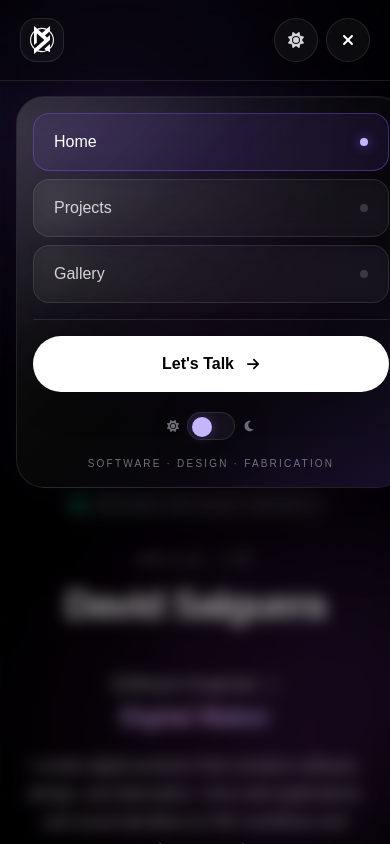
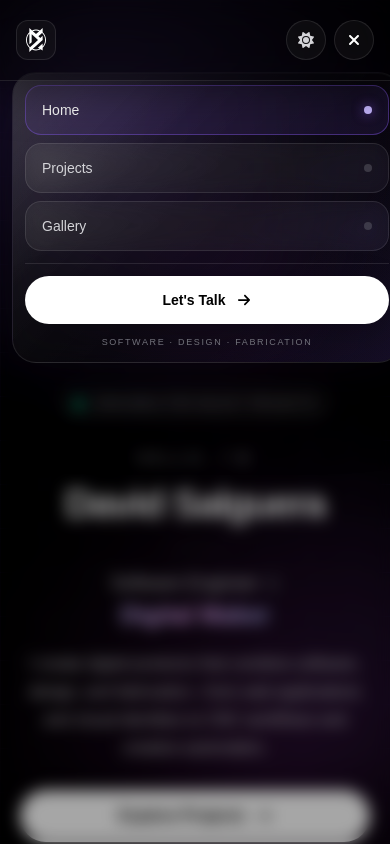
Before and after one commit to dsalguera/Salguera_Studio, a Next.js app: page / in a window 390 px wide. Both pictures are taken after a click on the button 348 px from the left and 40 px from the top of the page. Shown: the top 844 px of the page. Built offline with nearby package versions, Linux system fonts and the light colour scheme.

Commit message:
Navbar Fix

```diff
--- a/components/LoadingScreen.tsx
+++ b/components/LoadingScreen.tsx
@@ -18,33 +18,78 @@ export default function LoadingScreen({ children }: LoadingScreenProps) {
 
   return (
     <>
-      <AnimatePresence mode="wait">
+      <AnimatePresence>
         {loading && (
-          <motion.div initial={{ opacity: 1 }} exit={{ opacity: 0 }} transition={{ duration: 0.45, ease: [0.22, 1, 0.36, 1] }} className="fixed inset-0 z-[9999] flex min-h-[100svh] items-center justify-center overflow-hidden bg-[var(--page-background)]">
+          <motion.div
+            initial={{ opacity: 1 }}
+            exit={{ opacity: 0 }}
+            transition={{ duration: 0.45, ease: [0.22, 1, 0.36, 1] }}
+            className="fixed inset-0 z-[9999] flex min-h-[100svh] items-center justify-center overflow-hidden bg-[var(--page-background)]"
+          >
             <div className="theme-grid pointer-events-none absolute inset-0 bg-[size:44px_44px] opacity-60 sm:bg-[size:60px_60px]" />
             <div className="theme-glow-primary pointer-events-none absolute left-1/2 top-1/2 h-[360px] w-[360px] -translate-x-1/2 -translate-y-1/2 rounded-full opacity-30 blur-[80px] sm:h-[560px] sm:w-[560px]" />
 
-            <motion.div initial={{ opacity: 0, y: 18, scale: 0.96 }} animate={{ opacity: 1, y: 0, scale: 1 }} transition={{ duration: 0.6, ease: [0.22, 1, 0.36, 1] }} className="relative flex flex-col items-center text-center">
-              <motion.div animate={{ scale: [1, 1.04, 1] }} transition={{ duration: 1.8, repeat: Infinity, ease: "easeInOut" }} className="theme-card relative flex h-24 w-24 items-center justify-center overflow-hidden rounded-[2rem] border sm:h-28 sm:w-28">
+            <motion.div
+              initial={{ opacity: 0, y: 18, scale: 0.96 }}
+              animate={{ opacity: 1, y: 0, scale: 1 }}
+              transition={{ duration: 0.6, ease: [0.22, 1, 0.36, 1] }}
+              className="relative flex flex-col items-center text-center"
+            >
+              <motion.div
+                animate={{ scale: [1, 1.04, 1] }}
+                transition={{ duration: 1.8, repeat: Infinity, ease: "easeInOut" }}
+                className="theme-card relative flex h-24 w-24 items-center justify-center overflow-hidden rounded-[2rem] border sm:h-28 sm:w-28"
+              >
                 <div className="theme-glow-primary pointer-events-none absolute inset-0 rounded-[inherit] opacity-25 blur-[24px]" />
-                <Image src="/logo.svg" alt="DSM Studio logo" width={58} height={58} priority className="navbar-logo relative h-14 w-auto sm:h-16" />
+
+                <Image
+                  src="/logo.svg"
+                  alt="DSM Studio logo"
+                  width={58}
+                  height={58}
+                  priority
+                  className="navbar-logo relative h-14 w-auto sm:h-16"
+                />
               </motion.div>
 
-              <motion.p initial={{ opacity: 0, y: 8 }} animate={{ opacity: 1, y: 0 }} transition={{ delay: 0.2, duration: 0.45 }} className="accent-text mt-6 text-xs font-semibold uppercase tracking-[0.34em] sm:text-sm">DSM Studio</motion.p>
+              <motion.p
+                initial={{ opacity: 0, y: 8 }}
+                animate={{ opacity: 1, y: 0 }}
+                transition={{ delay: 0.2, duration: 0.45 }}
+                className="accent-text mt-6 text-xs font-semibold uppercase tracking-[0.34em] sm:text-sm"
+              >
+                DSM Studio
+              </motion.p>
 
-              <motion.p initial={{ opacity: 0 }} animate={{ opacity: 1 }} transition={{ delay: 0.35, duration: 0.45 }} className="theme-text-muted mt-3 text-sm">Preparing the experience</motion.p>
+              <motion.p
+                initial={{ opacity: 0 }}
+                animate={{ opacity: 1 }}
+                transition={{ delay: 0.35, duration: 0.45 }}
+                className="theme-text-muted mt-3 text-sm"
+              >
+                Preparing the experience
+              </motion.p>
 
               <div className="theme-surface mt-6 h-1 w-36 overflow-hidden rounded-full border">
-                <motion.div initial={{ x: "-100%" }} animate={{ x: "100%" }} transition={{ duration: 1.1, repeat: Infinity, ease: "easeInOut" }} className="h-full w-1/2 rounded-full bg-[linear-gradient(90deg,var(--accent-1),var(--accent-2),var(--accent-3))]" />
+                <motion.div
+                  initial={{ x: "-100%" }}
+                  animate={{ x: "100%" }}
+                  transition={{ duration: 1.1, repeat: Infinity, ease: "easeInOut" }}
+                  className="h-full w-1/2 rounded-full bg-[linear-gradient(90deg,var(--accent-1),var(--accent-2),var(--accent-3))]"
+                />
               </div>
             </motion.div>
           </motion.div>
         )}
       </AnimatePresence>
 
-      <motion.div initial={{ opacity: 0 }} animate={{ opacity: loading ? 0 : 1 }} transition={{ duration: 0.45 }} className={loading ? "pointer-events-none" : ""}>
+      <div
+        className={`transition-opacity duration-500 ${
+          loading ? "pointer-events-none opacity-0" : "opacity-100"
+        }`}
+      >
         {children}
-      </motion.div>
+      </div>
     </>
   );
 }
--- a/components/Navbar.tsx
+++ b/components/Navbar.tsx
@@ -3,7 +3,7 @@
 import Image from "next/image";
 import Link from "next/link";
 import { usePathname } from "next/navigation";
-import { useEffect, useState } from "react";
+import { useEffect, useRef, useState } from "react";
 import { AnimatePresence, motion } from "framer-motion";
 import { FaArrowRight, FaBars, FaMoon, FaSun, FaXmark } from "react-icons/fa6";
 
@@ -17,6 +17,7 @@ const links = [
 
 export default function Navbar() {
   const pathname = usePathname();
+  const scrollPosition = useRef(0);
   const [scrolled, setScrolled] = useState(false);
   const [menuOpen, setMenuOpen] = useState(false);
   const [theme, setTheme] = useState<ThemeName>("dark");
@@ -40,9 +41,38 @@ export default function Navbar() {
   useEffect(() => setMenuOpen(false), [pathname]);
 
   useEffect(() => {
-    document.body.style.overflow = menuOpen ? "hidden" : "";
+    if (menuOpen) {
+      scrollPosition.current = window.scrollY;
+      document.body.style.position = "fixed";
+      document.body.style.top = `-${scrollPosition.current}px`;
+      document.body.style.left = "0";
+      document.body.style.right = "0";
+      document.body.style.width = "100%";
+      document.body.style.overflow = "hidden";
+    } else {
+      const savedPosition = scrollPosition.current;
+      document.body.style.position = "";
+      document.body.style.top = "";
+      document.body.style.left = "";
+      document.body.style.right = "";
+      document.body.style.width = "";
+      document.body.style.overflow = "";
+
+      if (savedPosition > 0) {
+        window.scrollTo({ top: savedPosition, behavior: "instant" });
+      }
+    }
+
     return () => {
+      const savedPosition = scrollPosition.current;
+      document.body.style.position = "";
+      document.body.style.top = "";
+      document.body.style.left = "";
+      document.body.style.right = "";
+      document.body.style.width = "";
       document.body.style.overflow = "";
+
+      if (savedPosition > 0) window.scrollTo(0, savedPosition);
     };
   }, [menuOpen]);
 
@@ -57,11 +87,11 @@ export default function Navbar() {
   return (
     <>
       <nav className={`fixed inset-x-0 top-0 z-50 border-b transition-all duration-500 ${scrolled || menuOpen ? "border-[var(--border)] bg-[color:var(--surface-strong)] shadow-[0_12px_45px_var(--shadow-color)] backdrop-blur-2xl" : "border-transparent bg-transparent"}`}>
-        <div className={`mx-auto grid max-w-[1500px] grid-cols-[1fr_auto] items-center px-5 transition-all duration-500 sm:px-8 lg:grid-cols-3 lg:px-16 xl:px-20 ${scrolled ? "h-16" : "h-20"}`}>
+        <div className={`mx-auto grid max-w-[1500px] grid-cols-[1fr_auto] items-center px-4 transition-all duration-500 sm:px-8 lg:grid-cols-3 lg:px-16 xl:px-20 ${scrolled ? "h-16" : "h-20"}`}>
           <div className="flex justify-start">
-            <Link href="/" aria-label="Go to homepage" className="theme-surface group relative flex h-11 w-11 items-center justify-center overflow-hidden rounded-2xl border transition duration-300 hover:scale-105">
+            <Link href="/" aria-label="Go to homepage" className="theme-surface group relative flex h-10 w-10 items-center justify-center overflow-hidden rounded-xl border transition duration-300 hover:scale-105 sm:h-11 sm:w-11 sm:rounded-2xl">
               <div className="theme-glow-primary pointer-events-none absolute inset-0 rounded-[inherit] opacity-0 blur-[18px] transition-opacity duration-300 group-hover:opacity-25" />
-              <Image src="/logo.svg" alt="DSM Studio logo" width={30} height={30} priority className="navbar-logo relative h-7 w-auto transition-transform duration-300 group-hover:scale-105" />
+              <Image src="/logo.svg" alt="DSM Studio logo" width={30} height={30} priority className="navbar-logo relative h-6 w-auto transition-transform duration-300 group-hover:scale-105 sm:h-7" />
             </Link>
           </div>
 
@@ -79,16 +109,12 @@ export default function Navbar() {
           </div>
 
           <div className="hidden items-center justify-end gap-3 lg:flex">
-            <button type="button" onClick={toggleTheme} aria-label={theme === "dark" ? "Switch to light mode" : "Switch to dark mode"} title={theme === "dark" ? "Switch to light mode" : "Switch to dark mode"} className="theme-surface theme-text-secondary group flex h-11 w-11 items-center justify-center rounded-full border transition duration-300 hover:-translate-y-0.5 hover:text-[var(--accent-1)]">
+            <button type="button" onClick={toggleTheme} aria-label={theme === "dark" ? "Switch to light mode" : "Switch to dark mode"} className="theme-surface theme-text-secondary flex h-11 w-11 items-center justify-center rounded-full border transition duration-300 hover:-translate-y-0.5 hover:text-[var(--accent-1)]">
               <AnimatePresence mode="wait" initial={false}>
                 {themeReady && theme === "dark" ? (
-                  <motion.span key="desktop-sun" initial={{ opacity: 0, rotate: -90, scale: 0.75 }} animate={{ opacity: 1, rotate: 0, scale: 1 }} exit={{ opacity: 0, rotate: 90, scale: 0.75 }} transition={{ duration: 0.2 }}>
-                    <FaSun />
-                  </motion.span>
+                  <motion.span key="desktop-sun" initial={{ opacity: 0, rotate: -90, scale: 0.75 }} animate={{ opacity: 1, rotate: 0, scale: 1 }} exit={{ opacity: 0, rotate: 90, scale: 0.75 }} transition={{ duration: 0.2 }}><FaSun /></motion.span>
                 ) : (
-                  <motion.span key="desktop-moon" initial={{ opacity: 0, rotate: 90, scale: 0.75 }} animate={{ opacity: 1, rotate: 0, scale: 1 }} exit={{ opacity: 0, rotate: -90, scale: 0.75 }} transition={{ duration: 0.2 }}>
-                    <FaMoon />
-                  </motion.span>
+                  <motion.span key="desktop-moon" initial={{ opacity: 0, rotate: 90, scale: 0.75 }} animate={{ opacity: 1, rotate: 0, scale: 1 }} exit={{ opacity: 0, rotate: -90, scale: 0.75 }} transition={{ duration: 0.2 }}><FaMoon /></motion.span>
                 )}
               </AnimatePresence>
             </button>
@@ -100,42 +126,35 @@ export default function Navbar() {
           </div>
 
           <div className="flex items-center justify-end gap-2 lg:hidden">
-            <button type="button" onClick={toggleTheme} aria-label={theme === "dark" ? "Switch to light mode" : "Switch to dark mode"} className="theme-surface theme-text-secondary flex h-11 w-11 items-center justify-center rounded-full border text-base transition duration-300">
+            <button type="button" onClick={toggleTheme} aria-label={theme === "dark" ? "Switch to light mode" : "Switch to dark mode"} className="theme-surface theme-text-secondary flex h-10 w-10 items-center justify-center rounded-full border text-sm transition duration-300 sm:h-11 sm:w-11 sm:text-base">
               <AnimatePresence mode="wait" initial={false}>
                 {themeReady && theme === "dark" ? (
-                  <motion.span key="mobile-sun" initial={{ opacity: 0, rotate: -90, scale: 0.75 }} animate={{ opacity: 1, rotate: 0, scale: 1 }} exit={{ opacity: 0, rotate: 90, scale: 0.75 }} transition={{ duration: 0.2 }}>
-                    <FaSun />
-                  </motion.span>
+                  <motion.span key="mobile-sun" initial={{ opacity: 0, rotate: -90, scale: 0.75 }} animate={{ opacity: 1, rotate: 0, scale: 1 }} exit={{ opacity: 0, rotate: 90, scale: 0.75 }} transition={{ duration: 0.2 }}><FaSun /></motion.span>
                 ) : (
-                  <motion.span key="mobile-moon" initial={{ opacity: 0, rotate: 90, scale: 0.75 }} animate={{ opacity: 1, rotate: 0, scale: 1 }} exit={{ opacity: 0, rotate: -90, scale: 0.75 }} transition={{ duration: 0.2 }}>
-                    <FaMoon />
-                  </motion.span>
+                  <motion.span key="mobile-moon" initial={{ opacity: 0, rotate: 90, scale: 0.75 }} animate={{ opacity: 1, rotate: 0, scale: 1 }} exit={{ opacity: 0, rotate: -90, scale: 0.75 }} transition={{ duration: 0.2 }}><FaMoon /></motion.span>
                 )}
               </AnimatePresence>
             </button>
 
-            <button type="button" onClick={() => setMenuOpen((current) => !current)} aria-label={menuOpen ? "Close navigation menu" : "Open navigation menu"} aria-expanded={menuOpen} className="theme-surface theme-text flex h-11 w-11 items-center justify-center rounded-full border text-lg transition duration-300">
+            <button type="button" onClick={() => setMenuOpen((current) => !current)} aria-label={menuOpen ? "Close navigation menu" : "Open navigation menu"} aria-expanded={menuOpen} className="theme-surface theme-text flex h-10 w-10 items-center justify-center rounded-full border text-base transition duration-300 sm:h-11 sm:w-11 sm:text-lg">
               <AnimatePresence mode="wait" initial={false}>
                 {menuOpen ? (
-                  <motion.span key="close" initial={{ opacity: 0, rotate: -90, scale: 0.8 }} animate={{ opacity: 1, rotate: 0, scale: 1 }} exit={{ opacity: 0, rotate: 90, scale: 0.8 }} transition={{ duration: 0.2 }}>
-                    <FaXmark />
-                  </motion.span>
+                  <motion.span key="close" initial={{ opacity: 0, rotate: -90, scale: 0.8 }} animate={{ opacity: 1, rotate: 0, scale: 1 }} exit={{ opacity: 0, rotate: 90, scale: 0.8 }} transition={{ duration: 0.2 }}><FaXmark /></motion.span>
                 ) : (
-                  <motion.span key="menu" initial={{ opacity: 0, rotate: 90, scale: 0.8 }} animate={{ opacity: 1, rotate: 0, scale: 1 }} exit={{ opacity: 0, rotate: -90, scale: 0.8 }} transition={{ duration: 0.2 }}>
-                    <FaBars />
-                  </motion.span>
+                  <motion.span key="menu" initial={{ opacity: 0, rotate: 90, scale: 0.8 }} animate={{ opacity: 1, rotate: 0, scale: 1 }} exit={{ opacity: 0, rotate: -90, scale: 0.8 }} transition={{ duration: 0.2 }}><FaBars /></motion.span>
                 )}
               </AnimatePresence>
             </button>
           </div>
         </div>
       </nav>
-            <AnimatePresence>
+
+      <AnimatePresence>
         {menuOpen && (
           <>
-            <motion.button type="button" aria-label="Close navigation menu" onClick={() => setMenuOpen(false)} initial={{ opacity: 0 }} animate={{ opacity: 1 }} exit={{ opacity: 0 }} transition={{ duration: 0.25 }} className="fixed inset-0 z-40 bg-black/35 backdrop-blur-sm lg:hidden" />
+            <motion.button type="button" aria-label="Close navigation menu" onClick={() => setMenuOpen(false)} initial={{ opacity: 0 }} animate={{ opacity: 1 }} exit={{ opacity: 0 }} transition={{ duration: 0.2 }} className="fixed inset-0 z-40 bg-black/35 backdrop-blur-sm lg:hidden" />
 
-            <motion.div initial={{ opacity: 0, y: -18, scale: 0.98 }} animate={{ opacity: 1, y: 0, scale: 1 }} exit={{ opacity: 0, y: -18, scale: 0.98 }} transition={{ duration: 0.3, ease: [0.22, 1, 0.36, 1] }} className="theme-card fixed inset-x-4 top-24 z-40 overflow-hidden rounded-[1.75rem] border p-4 backdrop-blur-2xl sm:inset-x-8 lg:hidden">
+            <motion.div initial={{ opacity: 0, y: -14, scale: 0.98 }} animate={{ opacity: 1, y: 0, scale: 1 }} exit={{ opacity: 0, y: -14, scale: 0.98 }} transition={{ duration: 0.28, ease: [0.22, 1, 0.36, 1] }} className="theme-card fixed inset-x-3 top-[calc(4.5rem+env(safe-area-inset-top))] z-40 mx-auto max-h-[calc(100svh-5.5rem-env(safe-area-inset-top)-env(safe-area-inset-bottom))] max-w-md overflow-y-auto overscroll-contain rounded-[1.5rem] border p-3 backdrop-blur-2xl sm:inset-x-8 sm:top-24 sm:max-h-[calc(100svh-7rem)] sm:rounded-[1.75rem] sm:p-4 lg:hidden">
               <div className="pointer-events-none absolute inset-0 bg-[linear-gradient(135deg,rgba(255,255,255,0.05),transparent_55%,rgba(var(--accent-rgb),0.05))]" />
 
               <div className="relative space-y-2">
@@ -143,32 +162,24 @@ export default function Navbar() {
                   const active = pathname === link.href;
 
                   return (
-                    <motion.div key={link.href} initial={{ opacity: 0, x: -14 }} animate={{ opacity: 1, x: 0 }} transition={{ delay: 0.05 + index * 0.06 }}>
-                      <Link href={link.href} className={`group flex items-center justify-between rounded-2xl border px-5 py-4 text-base font-medium transition duration-300 ${active ? "border-[rgba(var(--accent-rgb),0.4)] bg-[rgba(var(--accent-rgb),0.1)] text-[var(--text-primary)]" : "theme-item theme-text-secondary"}`}>
+                    <motion.div key={link.href} initial={{ opacity: 0, x: -12 }} animate={{ opacity: 1, x: 0 }} transition={{ delay: 0.04 + index * 0.05 }}>
+                      <Link href={link.href} className={`group flex items-center justify-between rounded-2xl border px-4 py-3.5 text-sm font-medium transition duration-300 sm:px-5 sm:py-4 sm:text-base ${active ? "border-[rgba(var(--accent-rgb),0.4)] bg-[rgba(var(--accent-rgb),0.1)] text-[var(--text-primary)]" : "theme-item theme-text-secondary"}`}>
                         <span>{link.label}</span>
-                        <span className={`h-2 w-2 rounded-full transition duration-300 ${active ? "bg-[var(--accent-1)] shadow-[0_0_12px_rgba(var(--accent-rgb),0.75)]" : "bg-[var(--text-subtle)] opacity-40 group-hover:opacity-80"}`} />
+                        <span className={`h-2 w-2 rounded-full ${active ? "bg-[var(--accent-1)] shadow-[0_0_12px_rgba(var(--accent-rgb),0.75)]" : "bg-[var(--text-subtle)] opacity-40"}`} />
                       </Link>
                     </motion.div>
                   );
                 })}
               </div>
 
-              <div className="relative mt-4 border-t border-[var(--border)] pt-4">
-                <Link href="/contact" className="theme-primary-button group flex w-full items-center justify-center gap-3 rounded-full px-6 py-4 font-semibold transition duration-300">
+              <div className="relative mt-3 border-t border-[var(--border)] pt-3">
+                <Link href="/contact" className="theme-primary-button group flex w-full items-center justify-center gap-3 rounded-full px-5 py-3.5 text-sm font-semibold transition duration-300 sm:px-6 sm:py-4 sm:text-base">
                   Let&apos;s Talk
                   <FaArrowRight className="text-sm transition-transform duration-300 group-hover:translate-x-1" />
                 </Link>
               </div>
 
-              <div className="relative mt-5 flex items-center justify-center gap-2">
-                <FaSun className="theme-text-subtle text-xs" />
-                <button type="button" onClick={toggleTheme} aria-label="Toggle light and dark mode" className="theme-toggle relative h-7 w-12 rounded-full border p-1 transition duration-300">
-                  <motion.span animate={{ x: theme === "light" ? 20 : 0 }} transition={{ type: "spring", stiffness: 450, damping: 30 }} className="block h-5 w-5 rounded-full bg-[var(--accent-1)] shadow-[0_0_12px_rgba(var(--accent-rgb),0.35)]" />
-                </button>
-                <FaMoon className="theme-text-subtle text-xs" />
-              </div>
-
-              <p className="theme-text-subtle relative mt-4 text-center text-[10px] uppercase tracking-[0.22em]">
+              <p className="theme-text-subtle relative mt-3 pb-[env(safe-area-inset-bottom)] text-center text-[9px] uppercase tracking-[0.18em] sm:mt-4 sm:text-[10px] sm:tracking-[0.22em]">
                 Software · Design · Fabrication
               </p>
             </motion.div>
```
